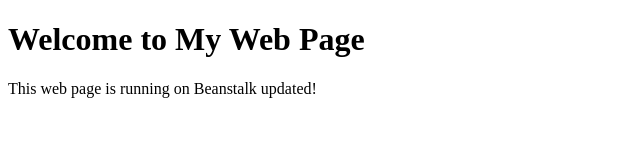
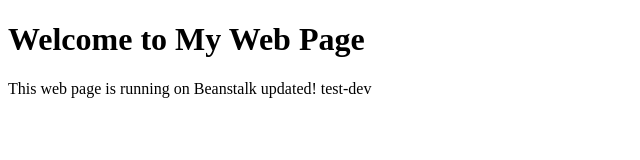
Before and after one commit to akashbal7/simple-web-page, a plain HTML site: page index.html in a window 1280 px wide. Shown: the full height of the page, 0-640 px from the left. Drawn offline with Linux system fonts and the light colour scheme.

Commit message:
second commit

```diff
--- a/index.html
+++ b/index.html
@@ -7,6 +7,6 @@
 </head>
 <body>
     <h1>Welcome to My Web Page</h1>
-    <p>This web page is running on Beanstalk updated!</p>
+    <p>This web page is running on Beanstalk updated! test-dev</p>
 </body>
 </html>
```
